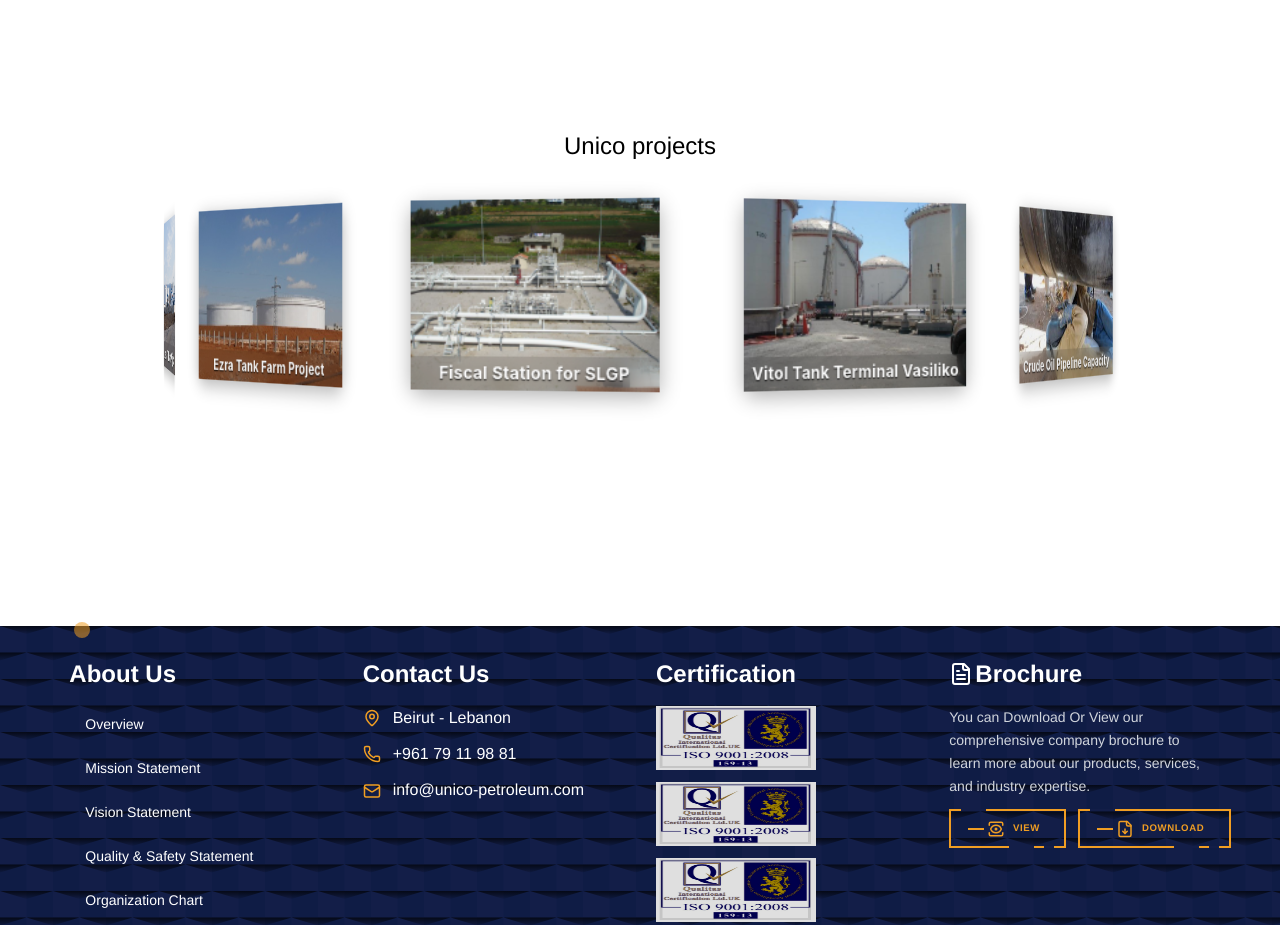
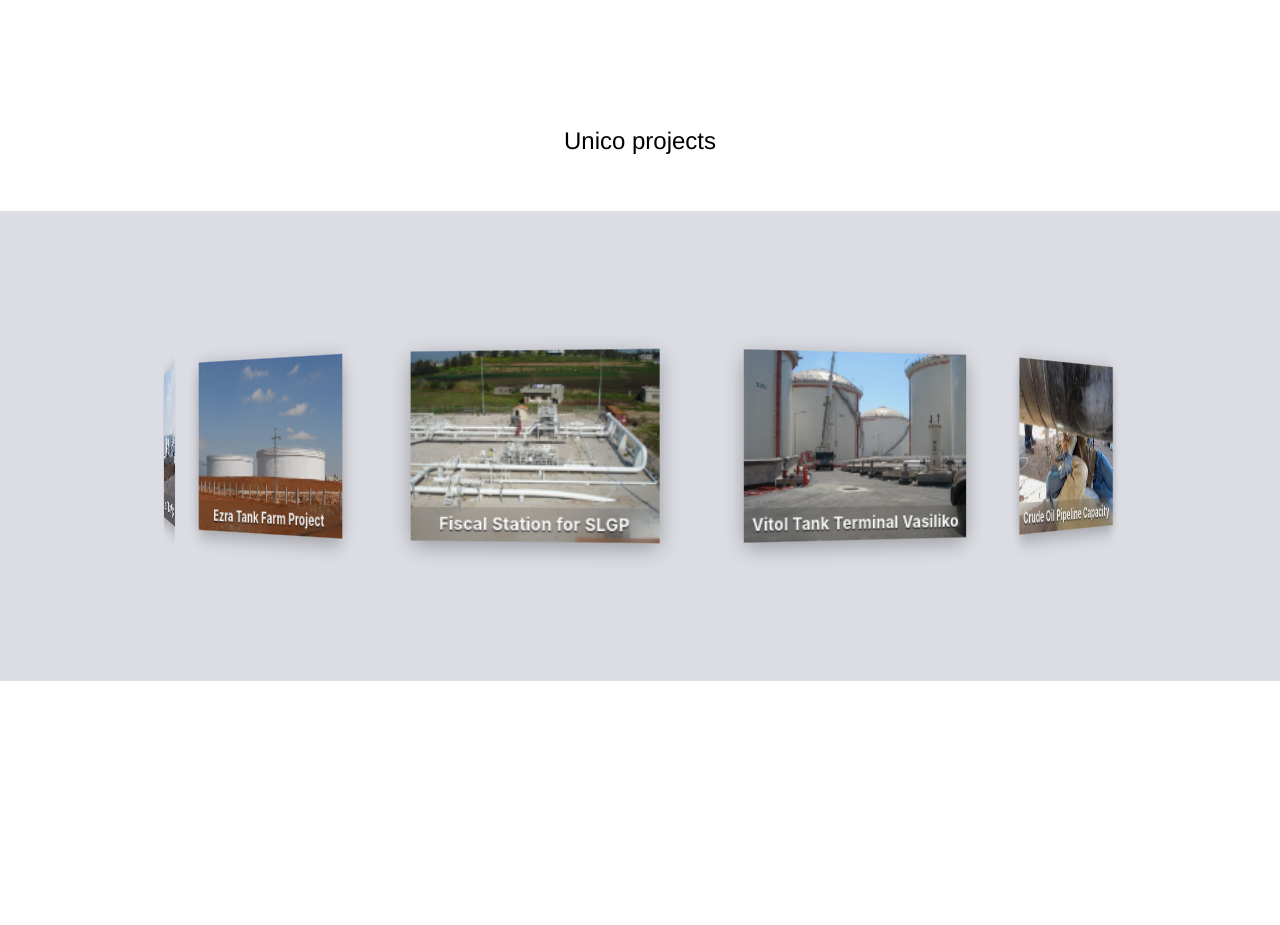
Before and after one commit to fatma-mohamed99/petroleum, a Next.js app: page /suppliers in a window 1280 px wide. Shown: the part 4820-5745 px from the top of the page. Built offline with nearby package versions, Linux system fonts and the light colour scheme.

Commit message:
upload section galory

```diff
--- a/src/app/(pages)/suppliers/page.tsx
+++ b/src/app/(pages)/suppliers/page.tsx
@@ -40,12 +40,13 @@
         flex
          font-medium
          items-center justify-center
+         text-4xl
           "
 
   >
     Unico projects
   </p>
-  <div className="w-full  mb-10 mt-5 md:mt-14 md:mb-14  mx-auto  ">
+  <div className="w-full  mb-10 mt-5 md:mt-14 md:mb-14  py-40 mx-auto bg-main/15  ">
     <div className=" card-3d">
       {projects.map((project) => (
         <ProjectCard
```
